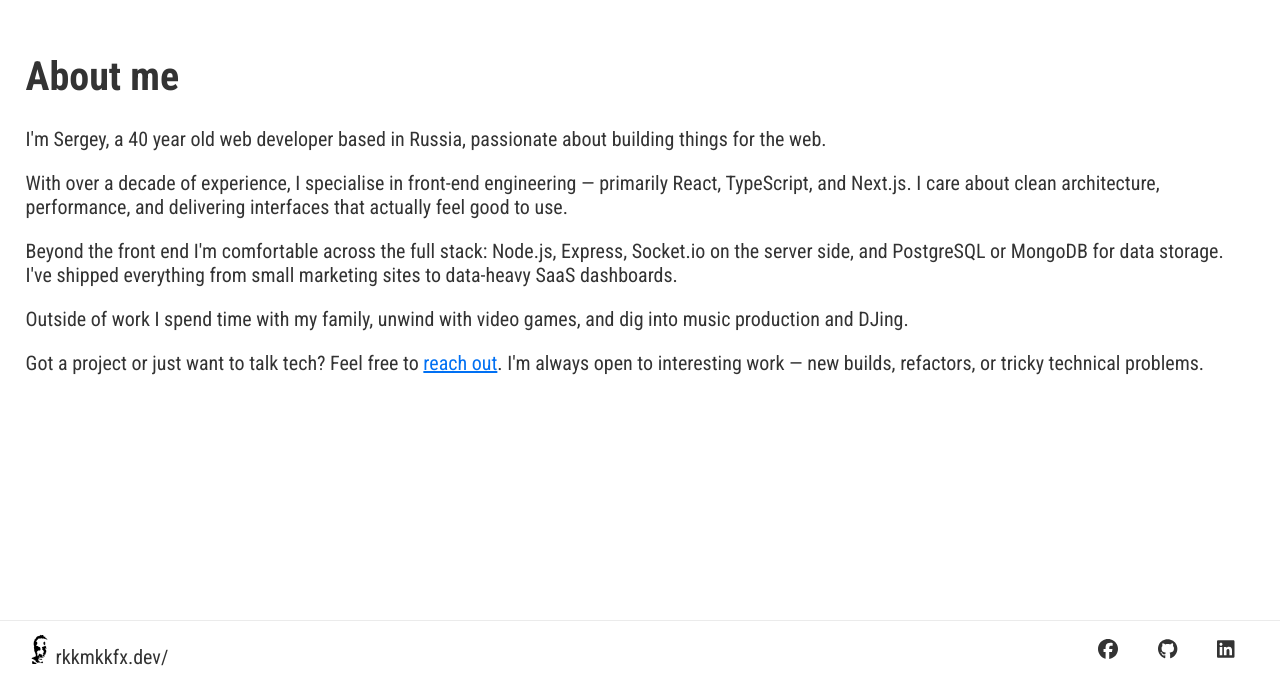
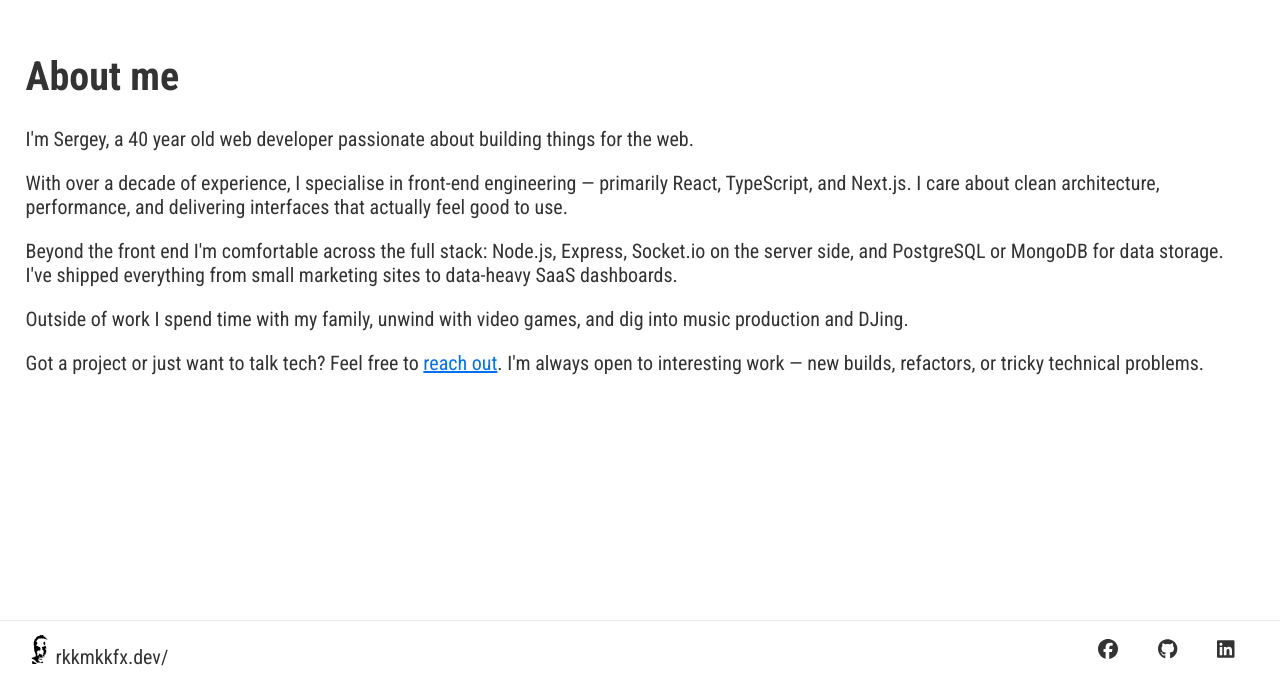
Before and after one commit to rkkmkkfx/rkkmkkfx.github.io, a Next.js app: page /about in a window 1280 px wide. Shown: the part 119-800 px from the top of the page. Built offline with nearby package versions, Linux system fonts and the light colour scheme.

Commit message:
fix: remove incorrect location from about page

```diff
--- a/app/about/page.tsx
+++ b/app/about/page.tsx
@@ -19,7 +19,7 @@ export default function AboutPage(): ReactElement {
       <h1>About me</h1>
       <p>
         I'm Sergey, a {calculateAge(new Date(1985, 8, 14))} year old
-        web developer based in Russia, passionate about building things for the web.
+        web developer passionate about building things for the web.
       </p>
       <p>
         With over a decade of experience, I specialise in front-end engineering — primarily
```
